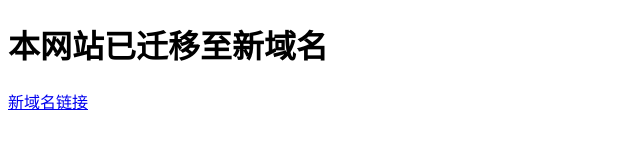
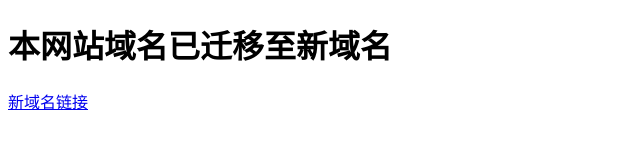
Before and after one commit to huixpp/huixxtop, a plain HTML site: page index.html in a window 1280 px wide. Shown: the whole page, without its empty margins (0-640 px from the left). Drawn offline with Linux system fonts and the light colour scheme.

Commit message:
Update index.html

```diff
--- a/index.html
+++ b/index.html
@@ -2,13 +2,13 @@
 <html lang="zh" class="no-js">
 <head>
   <meta charset="utf-8">
-  <title>本网站已迁移</title>
+  <title>本网站域名已迁移</title>
   <meta name="Description" content="此域名已作废">
   <link rel="shortcut icon" href="https://huix.top/favicon.ico">
 </head>
 
 <body>
-  <h1>本网站已迁移至新域名</h1>
+  <h1>本网站域名已迁移至新域名</h1>
   <a href="https://huix.top/">新域名链接</a>
 </body>
 </html>
```
